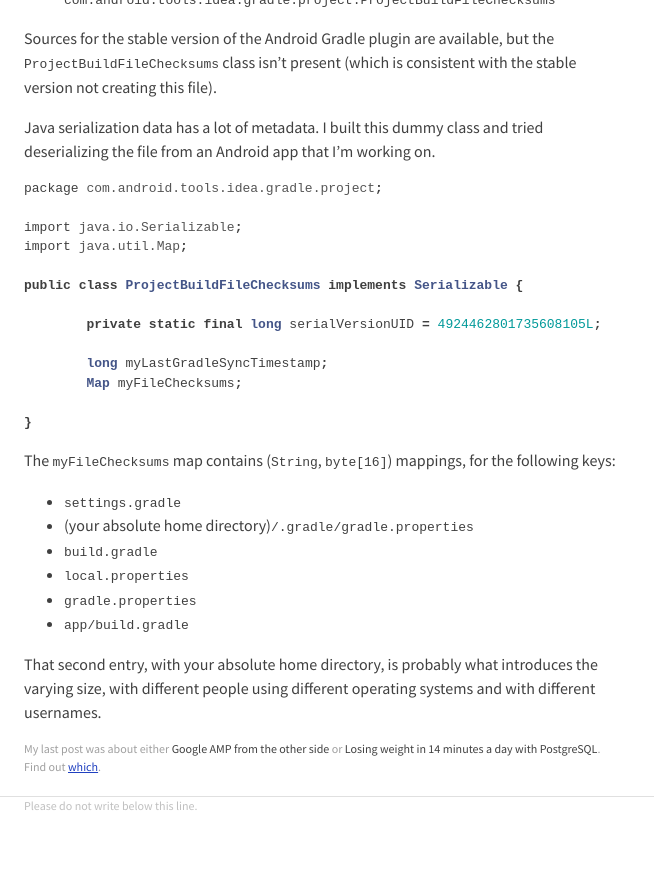
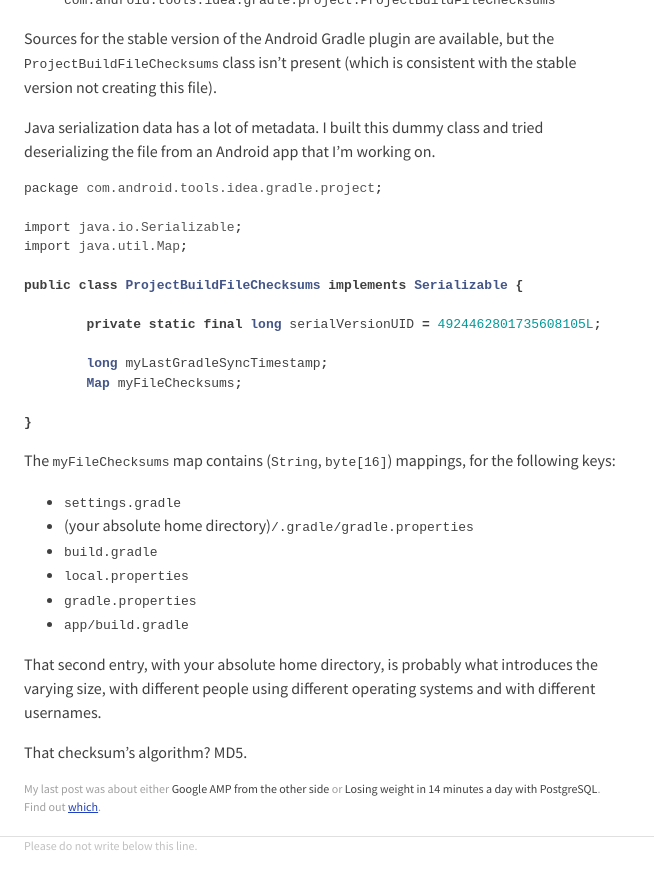
Before and after one commit to wh0/wh0.github.io, a Jekyll site: the page built from _posts/2018-02-17-build-file-checksums-ser.md, in a window 1280 px wide and 900 px high, scrolled down 578 px. Shown: the top 889 px of the window, without its empty margins (0-654 px from the left). Built offline with Jekyll 4.4.1, drawn with Linux system fonts in a browser that asks for light colours; before the commit the page ends 1438 px from its top, so only the background shows below that.

Commit message:
what else is 16 bytes long

```diff
--- a/_posts/2018-02-17-build-file-checksums-ser.md
+++ b/_posts/2018-02-17-build-file-checksums-ser.md
@@ -56,3 +56,6 @@
 * `app/build.gradle`
 
 That second entry, with your absolute home directory, is probably what introduces the varying size, with different people using different operating systems and with different usernames.
+
+That checksum's algorithm?
+MD5.
```
